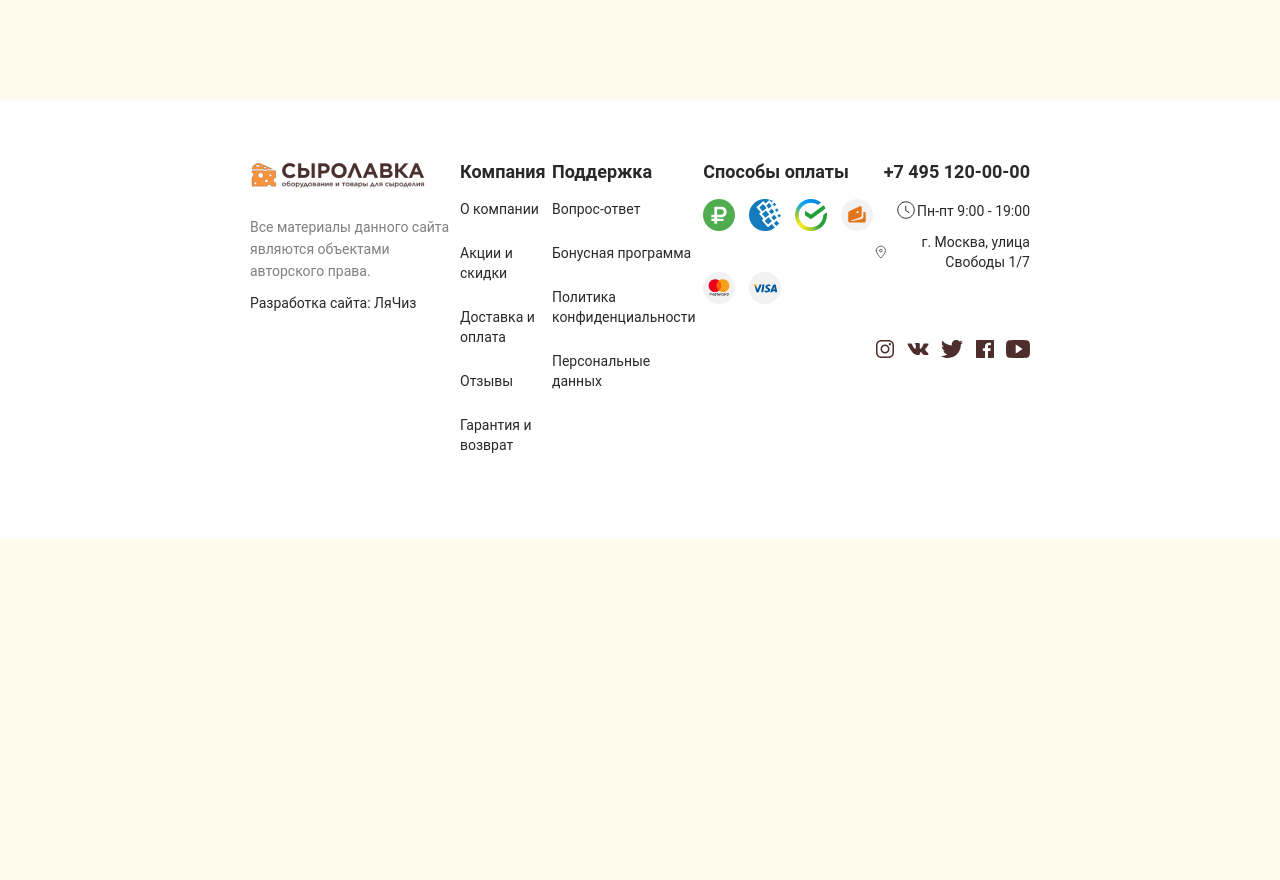
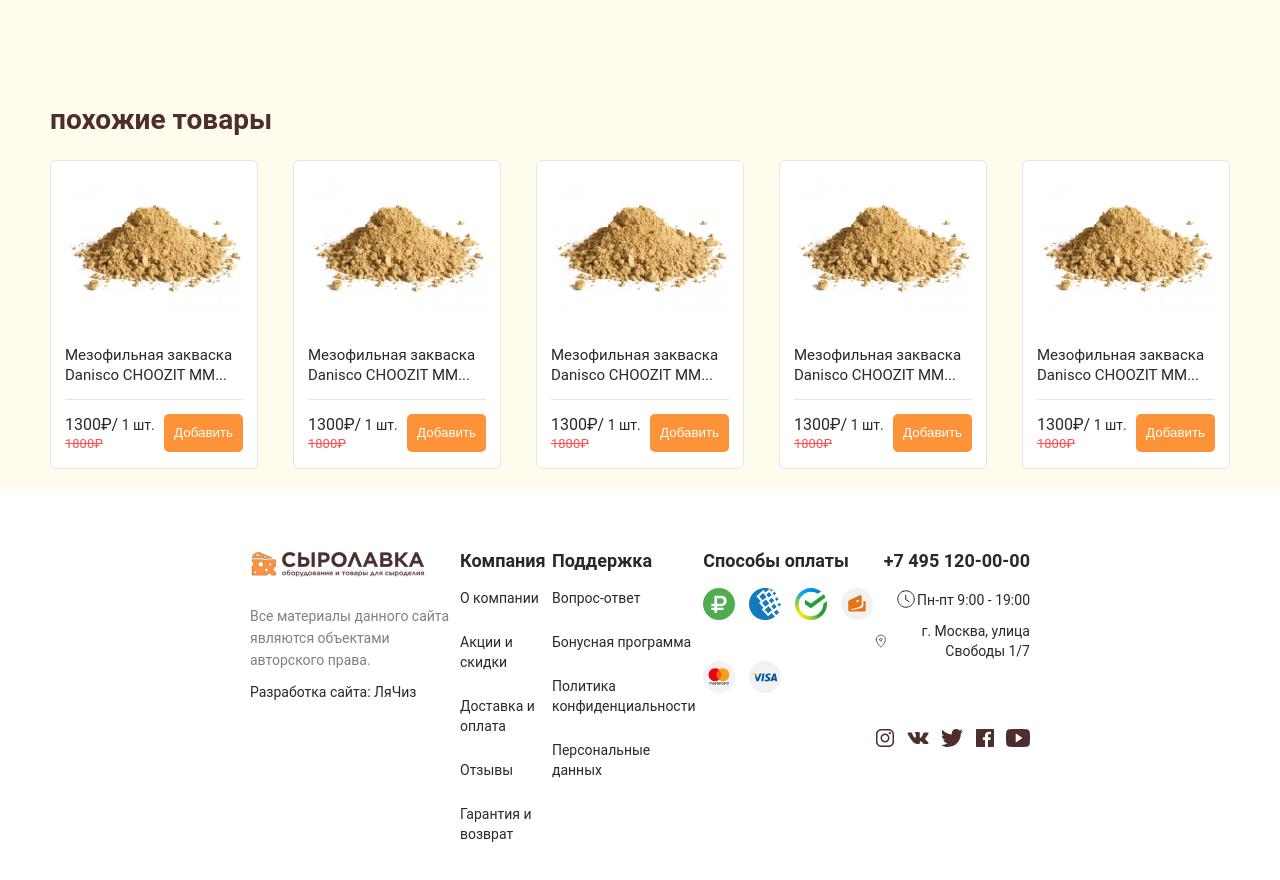
Before and after one commit to unnamed-ii/react-cheese-shop, a React (Create React App) app in the folder app/: page / in a window 1280 px wide. Shown: the part 5134-6014 px from the top of the page. Before the commit the page ends 5673 px from the top, so only its background shows below. Built offline with nearby package versions, Linux system fonts and the light colour scheme.

Commit message:
added similar-products compoenent

```diff
--- /dev/null
+++ b/app/src/components/similar-products/index.jsx
@@ -0,0 +1,25 @@
+import React from 'react';
+import './style.scss'
+import Card from "../card";
+import Wrapper from "../wrapper";
+
+const SimilarProducts = () => {
+    return (
+        <Wrapper>
+            <div className="similar-products">
+                <div className="similar-products__title">
+                    похожие товары
+                </div>
+                <div className="similar-products__list">
+                    <Card/>
+                    <Card/>
+                    <Card/>
+                    <Card/>
+                    <Card/>
+                </div>
+            </div>
+        </Wrapper>
+    );
+};
+
+export default SimilarProducts;
--- /dev/null
+++ b/app/src/components/similar-products/style.scss
@@ -0,0 +1,17 @@
+@import "src/styles/vars";
+
+.similar-products {
+  width: 1180px;
+  padding-bottom: 20px;
+
+  &__title {
+    @include h2;
+    margin-bottom: 20px;
+    color: $brown;
+  }
+
+  &__list {
+    display: flex;
+    justify-content: space-between;
+  }
+}
--- a/app/src/pages/home/index.jsx
+++ b/app/src/pages/home/index.jsx
@@ -8,6 +8,7 @@ import Equipment from "../../blocks/equipment";
 import Articles from "../../blocks/articles";
 import Products from "../../blocks/products";
 import ProductsSlider from "../../components/products-slider";
+import SimilarProducts from "../../components/similar-products";
 
 const Home = () => {
     return (
@@ -19,6 +20,7 @@ const Home = () => {
             <Equipment/>
             <Articles/>
             <ProductsSlider title={'Просмотренные товары'}/>
+            <SimilarProducts/>
         </div>
     );
 };
```
